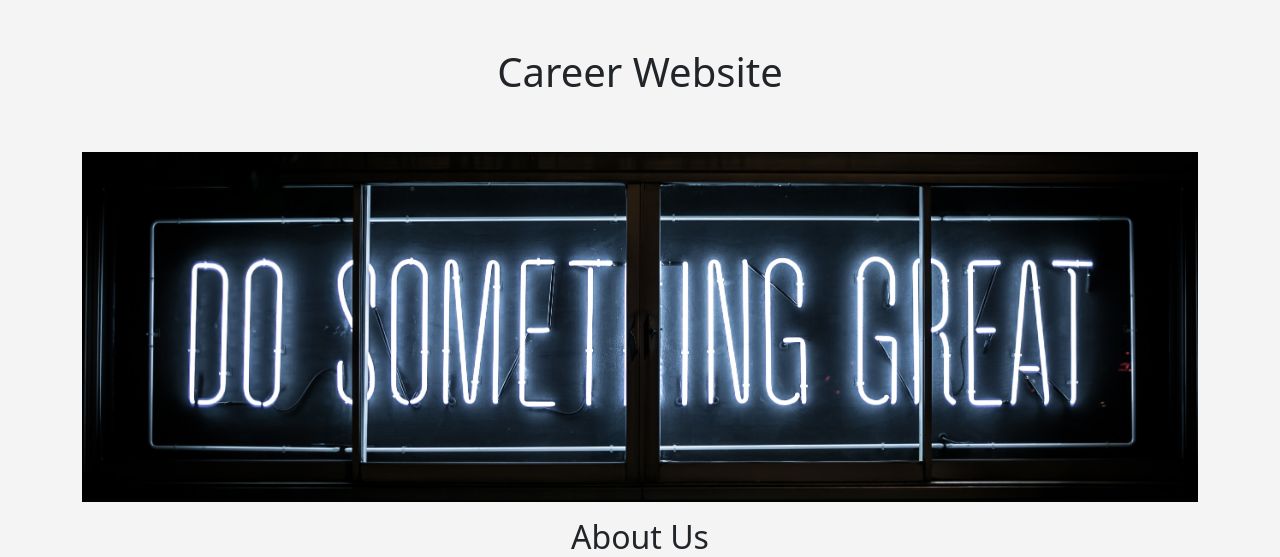
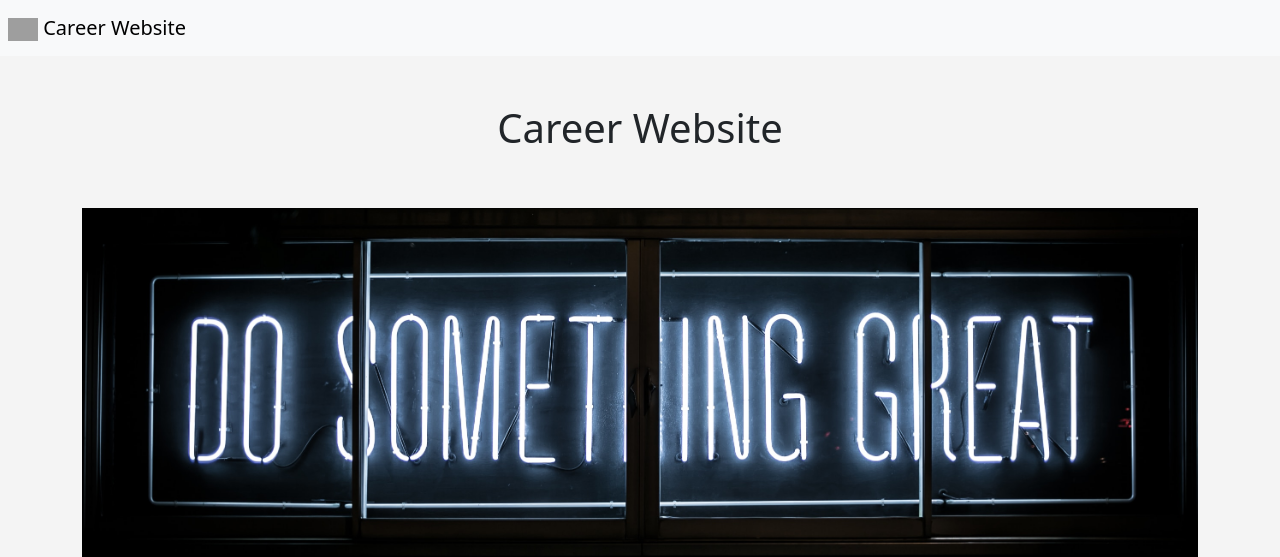
Before and after one commit to annaKurmanova/careers-website-flask, a Flask app: page / in a window 1280 px wide. Shown: the top 557 px of the page. Run offline with Flask 3, Linux system fonts and the light colour scheme; grey boxes are pictures that could not be loaded.

Commit message:
added navbar

```diff
--- a/templates/home.html
+++ b/templates/home.html
@@ -6,6 +6,7 @@
     <link href="https://cdn.jsdelivr.net/npm/bootstrap@5.3.2/dist/css/bootstrap.min.css" rel="stylesheet" integrity="sha384-T3c6CoIi6uLrA9TneNEoa7RxnatzjcDSCmG1MXxSR1GAsXEV/Dwwykc2MPK8M2HN" crossorigin="anonymous">
 </head>
 <body style="background: #f4f4f4;">
+{% include 'nav.html' %}
 <div class="container">
     <h1 class="text-center pt-5 pb-5">Career Website</h1>
         <img class="img-fluid" src="./static/banner.jpg"  style="max-height: 350px; width:100%; object-fit: cover;" alt="">
--- /dev/null
+++ b/templates/nav.html
@@ -0,0 +1,7 @@
+<!-- Image and text -->
+<nav class="navbar navbar-light bg-light p-2">
+  <a class="navbar-brand" href="#">
+    <img src="https://getbootstrap.com/docs/4.0/assets/brand/bootstrap-solid.svg" style="width: 30px;" alt="">
+    Career Website
+  </a>
+</nav>
```
